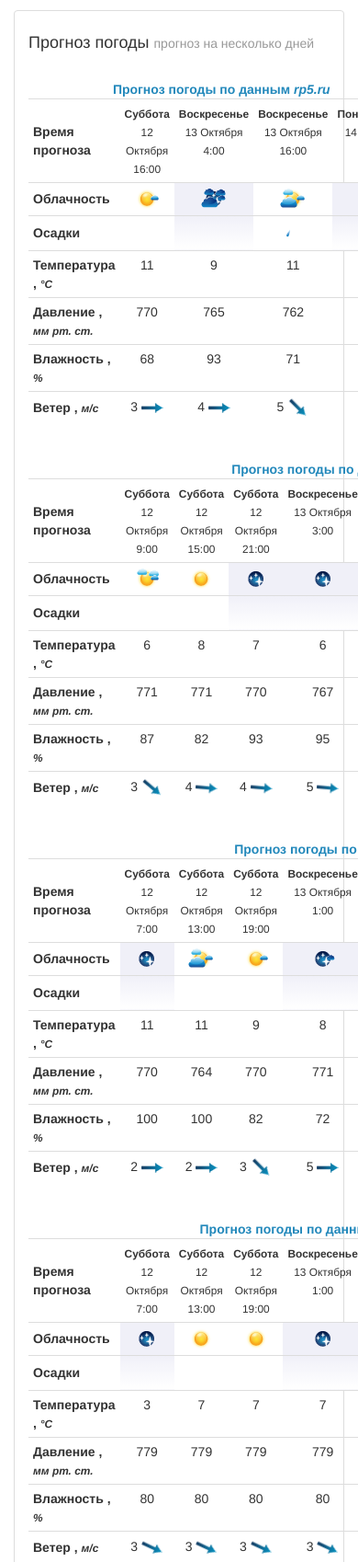
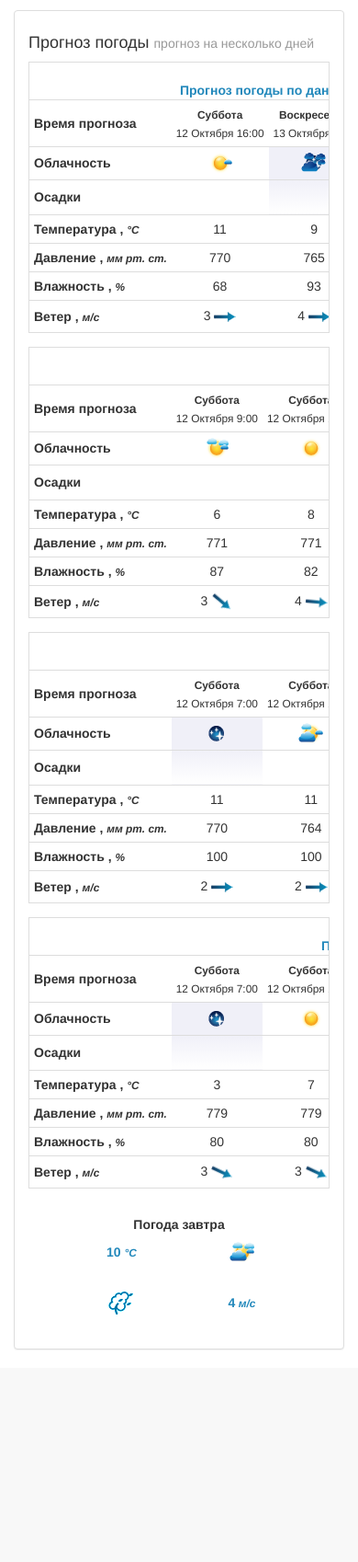
Before and after one commit to sug4rok/Servus, a Django app: page /weather/ in a window 390 px wide; the page is wider, and only the part inside the window is pictured. Shown: the part 54-1752 px from the top of that part at 92% size. After the commit the page ends 1521 px from the top of that part, so only its background shows below. Run offline with Django 3.2, Linux system fonts and the light colour scheme; data comes from the database, SQL or seed files in the repository; both versions use the stored data as it was after the commit; data that the repository does not hold is empty; parts of the project's set-up code (start-up, migrations or seed data) failed here and were passed over.

Commit message:
Minor code improvements and fixes

```diff
--- a/Servus/templates/base/body_tabs.html
+++ b/Servus/templates/base/body_tabs.html
@@ -23,11 +23,11 @@
         <div class='panel panel-default'>
             <div class='panel-body'>
                 <div class='row row-offcanvas row-offcanvas-right'>
-                    <div class='col-md-9'>
+                    <div class='col-sm-9 col-md-9 col-lg-9'>
                         <h4>{{ active_title }} <small>{{ active_sub_title }}</small></h4>
                             {% block content %}{% endblock %}
                     </div>
-                    <div class='col-md-3'>
+                    <div class='col-sm-3 col-md-3 col-lg-3'>
                         <div id='sidebar'></div>
                     </div>
                 </div>
@@ -54,7 +54,7 @@
 
     setTimeout(function(){
         window.location.href = '/';
-    }, 30000);
+    }, 300000);
 </script>
 
 {% endblock %}
--- a/Servus/templates/base/navbar.html
+++ b/Servus/templates/base/navbar.html
@@ -1,7 +1,7 @@
 <nav class='navbar navbar-default navbar-fixed-top' role='navigation'>
+    <div class='container'>
         <div class='navbar-header'>
             <button type='button' class='navbar-toggle' data-toggle='collapse' data-target='.navbar-ex1-collapse'>
-            <span class='sr-only'>Toggle navigation</span>
                 <span class='icon-bar'></span>
                 <span class='icon-bar'></span>
                 <span class='icon-bar'></span>
@@ -20,4 +20,5 @@
                 {% endfor %}
             </ul>
         </div>
+    </div>
 </nav>
--- a/Servus/templates/weather/tab.html
+++ b/Servus/templates/weather/tab.html
@@ -3,6 +3,7 @@
 
 {% block content %}
     {% for weather_provider, values_set in forecast %}
+        <div class='table-responsive'>
         <br />
         <table class='table table-condensed'>
             <caption style='color: #2288bb; font-weight: bold'>Прогноз погоды по данным <em>{{ weather_provider }}</em></caption>
@@ -60,5 +61,6 @@
                     {% endif %}
             {% endfor %}
         </table>
+        </div>
     {% endfor %}
 {% endblock %}
```
Also changed, not shown: Servus/templates/base/body_home.html (+6 -2 lines), Servus/db.sqlite3, 2 other files. Lines whose indentation alone changed are shown as unchanged.
